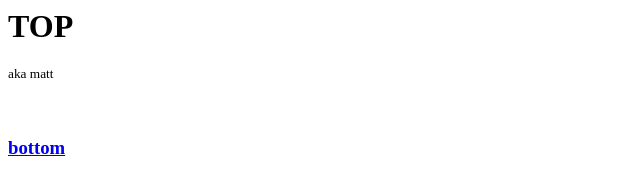
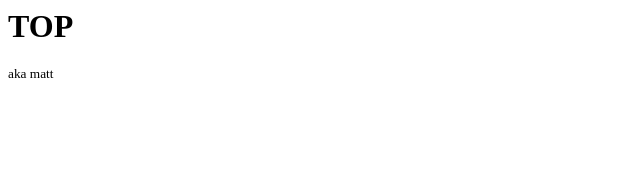
Before and after one commit to rorhug/top, a plain HTML site: page index.html in a window 1280 px wide. Shown: the full height of the page, 0-640 px from the left. Drawn offline with Linux system fonts and the light colour scheme.

Commit message:
Update index.html

```diff
--- a/index.html
+++ b/index.html
@@ -3,6 +3,5 @@
   <h1>TOP</h1>
   <small>aka matt</small>
   <br>  <br>  <br>
-  <h3><a href="https://bottom.gay">bottom</a></h3>
 </body>
 </html>
```
